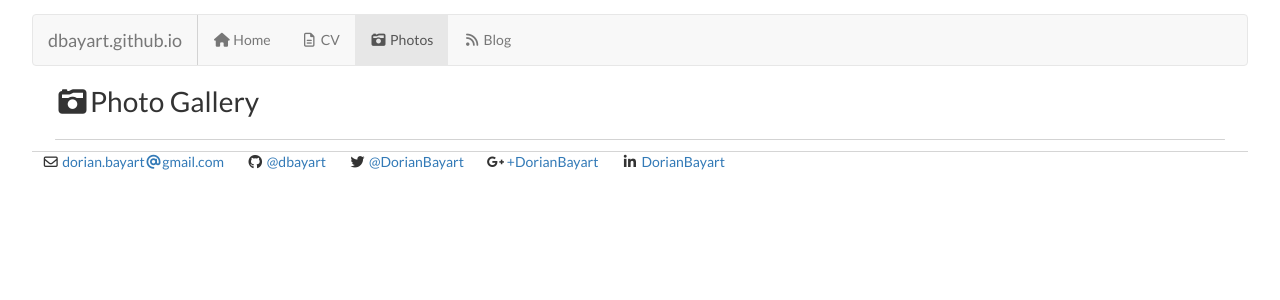
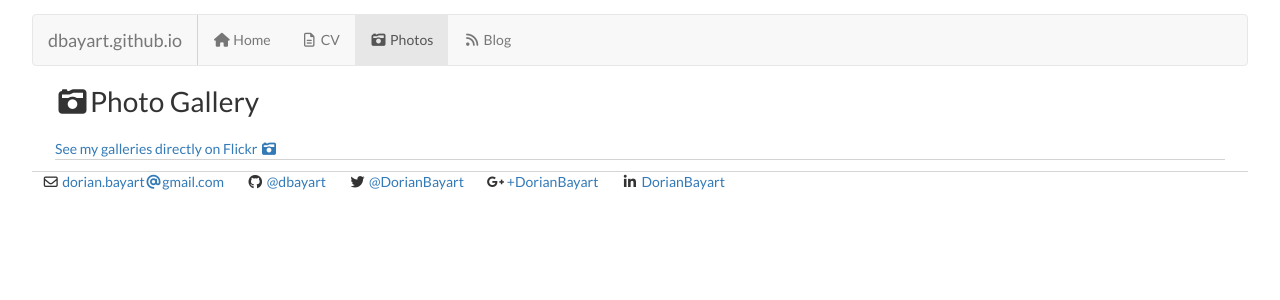
Before and after one commit to dorianbayart/dorianbayart.github.io, a Jekyll site: the page built from photos/index.html, in a window 1280 px wide. Shown: the top 300 px of the page. Built offline with Jekyll 4.4.1, drawn with Linux system fonts in a browser that asks for light colours; nearby versions of some CDN libraries.

Commit message:
Update gallery.html

```diff
--- a/_layouts/gallery.html
+++ b/_layouts/gallery.html
@@ -5,6 +5,7 @@ layout: default
 <script type="text/javascript" src="https://cdnjs.cloudflare.com/ajax/libs/masonry/4.0.0/masonry.pkgd.min.js"></script>
 
 <h1><i class="fa fa-camera-retro fa-fw"></i>{{ page.title }}</h1>
+<a href="https://www.flickr.com/photos/dorianbayart/collections/">See my galleries directly on Flickr&nbsp;<i class="fa fa-camera-retro fa-fw"></i></a>
 <div class="noJS" style="display:none;">No Javascript !</div>
 
 
```
